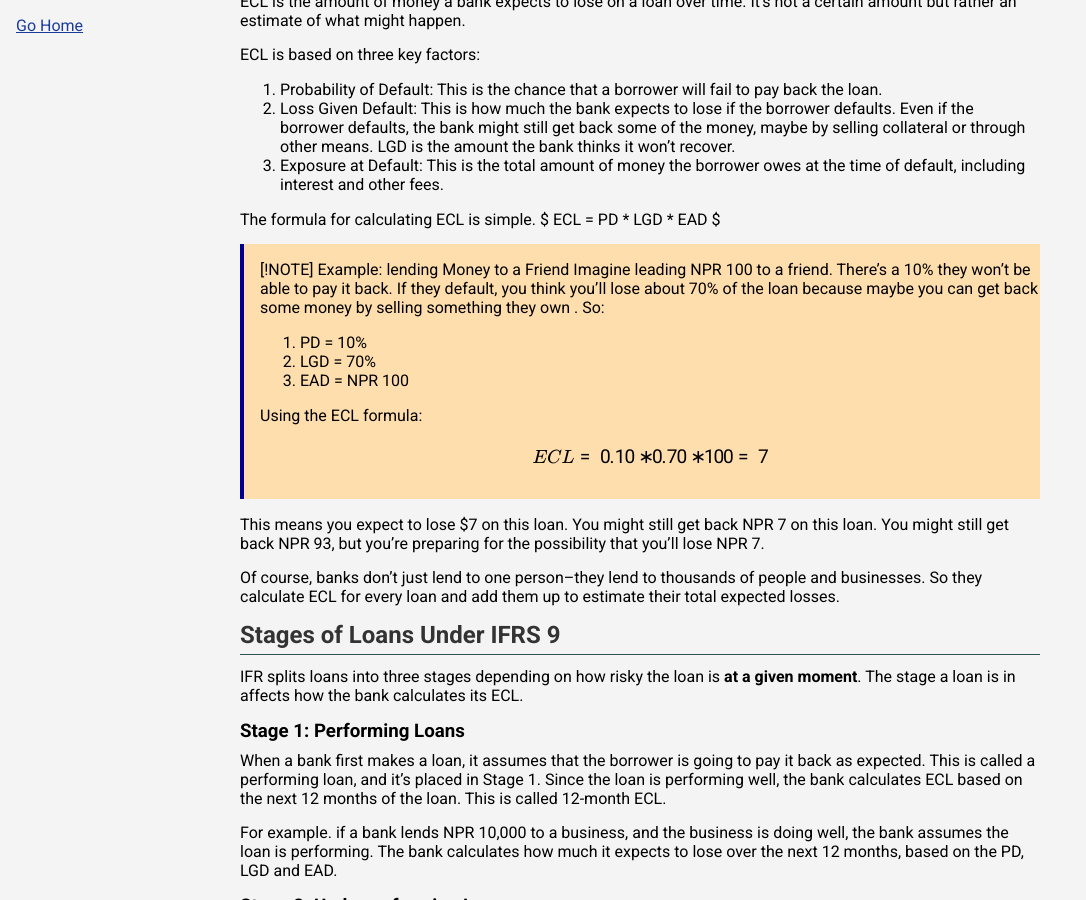
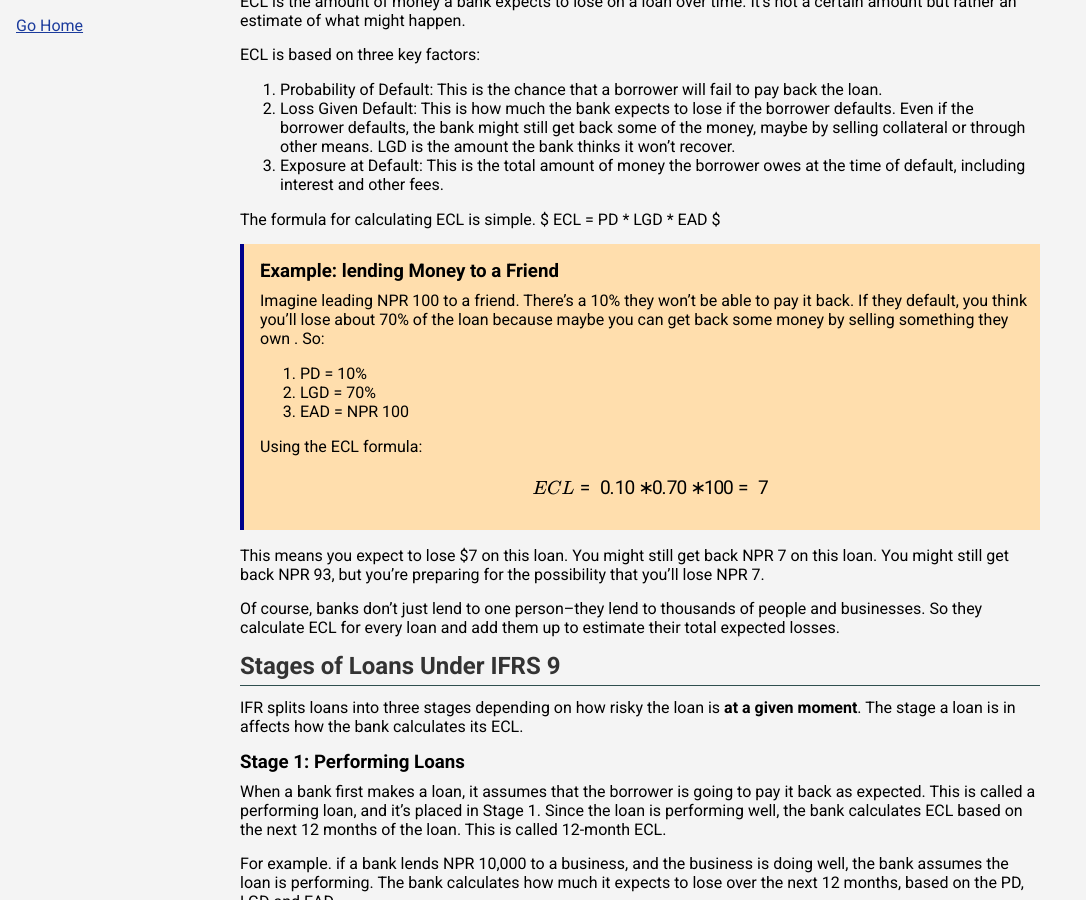
Before and after one commit to andfurtherance/andfurtherance.github.io, a Jekyll site: the page built from _posts/2024-10-11-understanding-ifrs-9.md, in a window 1280 px wide and 900 px high, scrolled down 684 px. Shown: the whole window, without its empty margins (0-1086 px from the left). Built offline with Jekyll 4.4.1, drawn with Linux system fonts in a browser that asks for light colours; formulas are drawn with MathJax 3; some of the changed text lies outside the part shown.

Commit message:
Update 2024-10-11-understanding-ifrs-9.md
Signed-off-by: andfurtherance <andfurtherance@gmail.com>

```diff
--- a/_posts/2024-10-11-understanding-ifrs-9.md
+++ b/_posts/2024-10-11-understanding-ifrs-9.md
@@ -30,7 +30,7 @@ The formula for calculating ECL is simple.
 $ ECL = PD * LGD * EAD $
 
 
-> [!NOTE] Example: lending Money to a Friend
+> ### Example: lending Money to a Friend
 > Imagine leading NPR 100 to a friend. There's a 10% they won't be able to pay it back. If they default, you think you'll lose about 70% of the loan because maybe you can get back some money by selling something they own . So:
 > 1. PD = 10%
 > 2. LGD = 70%
@@ -81,7 +81,7 @@ Once the loans are grouped, the bank estimates the PD, LGD and EAD for each grou
 ### Step 3: Calculating ECL
 Once the bank estimated PD, LGD and EAD for each group, it multiplies them together to calculate the ECL for each group. Then, the ECLs for all the groups are added up to get the total expected credit losses for the bank.
 
-> [!NOTE] Example: A Bank's Loan Portfolio
+> ### Example: A Bank's Loan Portfolio
 > Imagine a bank has two groups of loans: home loans and auto loans. The PD, LGD, and EAD for each groups are estimated as follows:
 > - Home Loans
 > - PD = 2%
```
